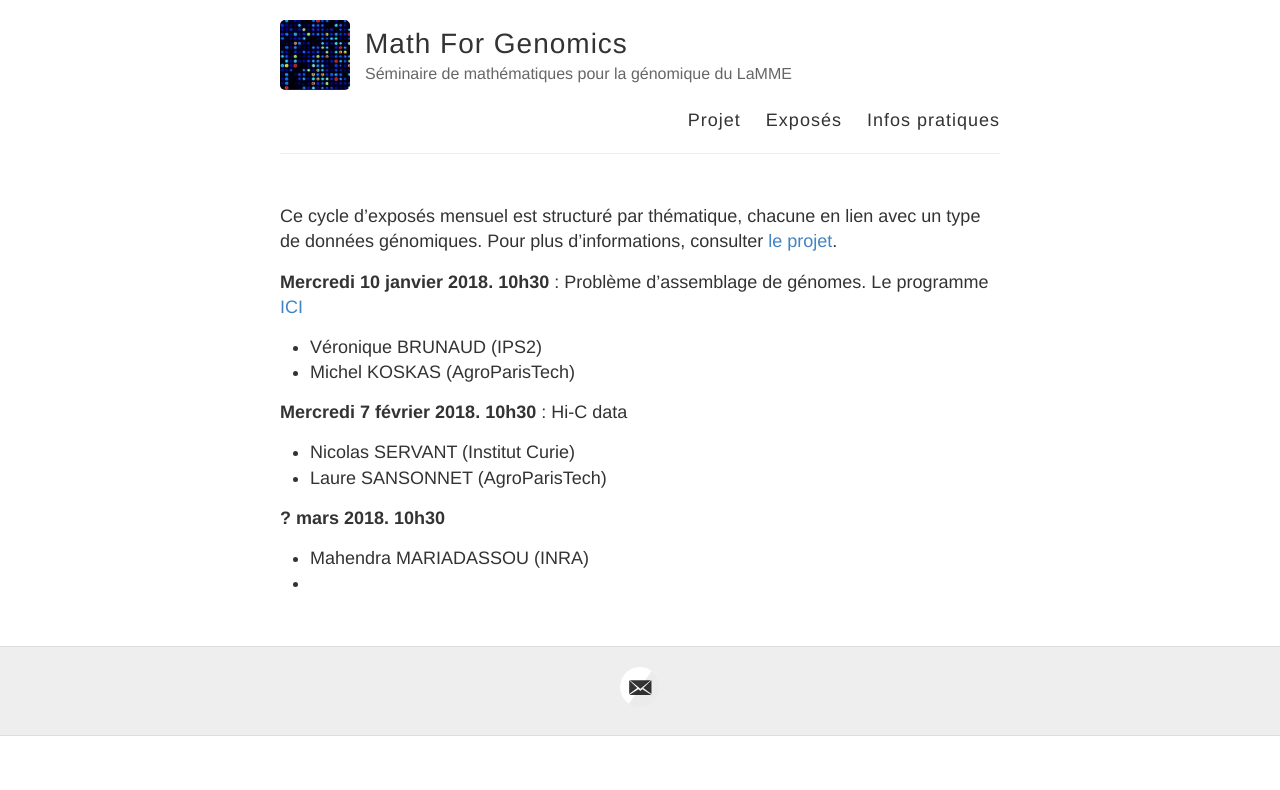
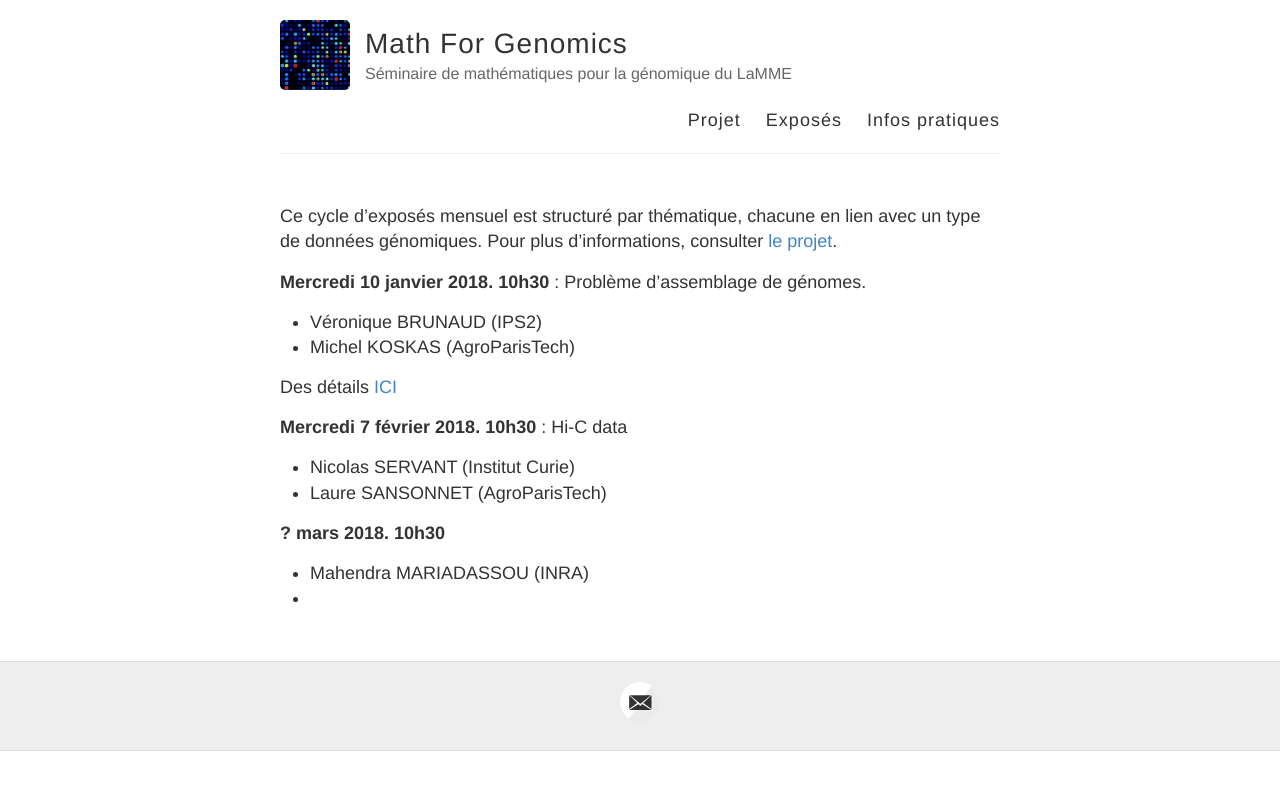
Before and after one commit to MathForGenomics/MathForGenomics.github.io, a Jekyll site: the page built from exposes.md, in a window 1280 px wide. Shown: the top 790 px of the page. Built offline with Jekyll 4.4.1, drawn with Linux system fonts in a browser that asks for light colours.

Commit message:
Update exposes.md

```diff
--- a/exposes.md
+++ b/exposes.md
@@ -6,9 +6,11 @@ permalink: /exposes/
 
 Ce cycle d’exposés mensuel est structuré par thématique, chacune en lien avec un type de données génomiques. Pour plus d'informations, consulter [le projet](projet.md).
 
-**Mercredi 10 janvier 2018. 10h30** : Problème d'assemblage de génomes. Le programme [ICI](1_10janvier.pdf)
+**Mercredi 10 janvier 2018. 10h30** : Problème d'assemblage de génomes.
 - Véronique BRUNAUD (IPS2)
 - Michel KOSKAS (AgroParisTech)
+
+Des détails [ICI](1_10janvier.pdf)
 
 **Mercredi 7 février 2018. 10h30** : Hi-C data
 - Nicolas SERVANT (Institut Curie)
```
